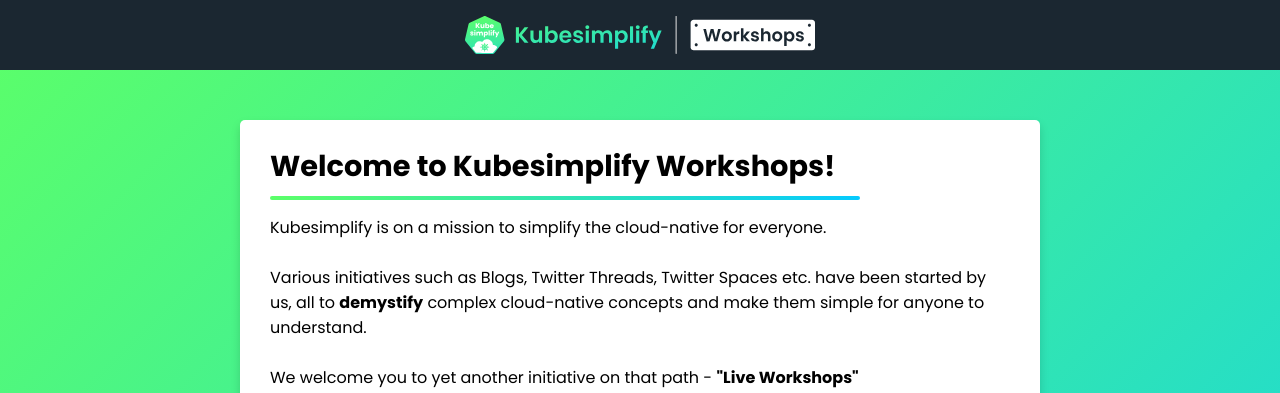
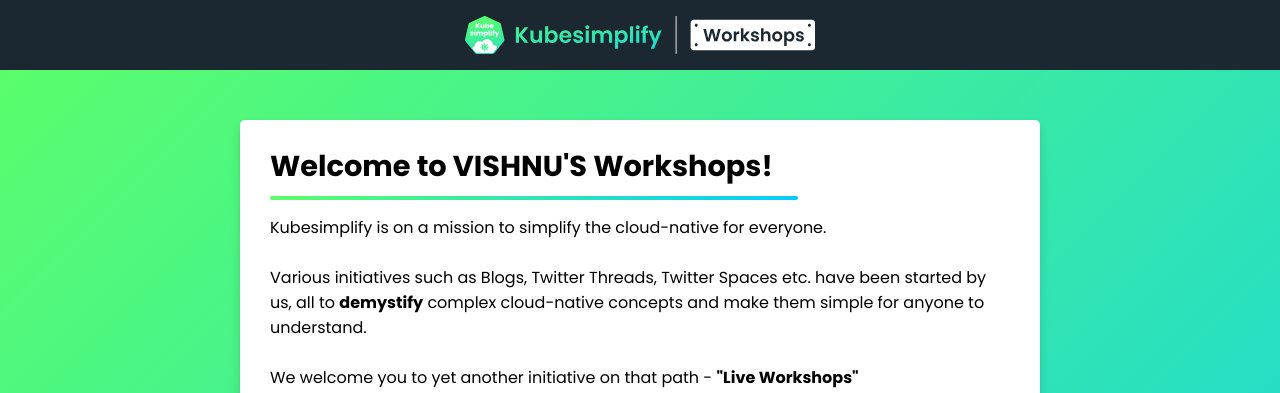
Before and after one commit to vishnu-rv/Sample-Proj, a website: page client/index.html in a window 1280 px wide. Shown: the top 393 px of the page. Drawn offline with nearby package versions, Linux system fonts and the light colour scheme.

Commit message:
Update index.html

```diff
--- a/client/index.html
+++ b/client/index.html
@@ -19,7 +19,7 @@
     <div class="container">
       <div class="header">
         <div class="title">
-          <h1>Welcome to Kubesimplify Workshops! </h1>
+          <h1>Welcome to VISHNU'S Workshops! </h1>
         </div>
         <p>
           Kubesimplify is on a mission to simplify the cloud-native for everyone. <br><br>
```
